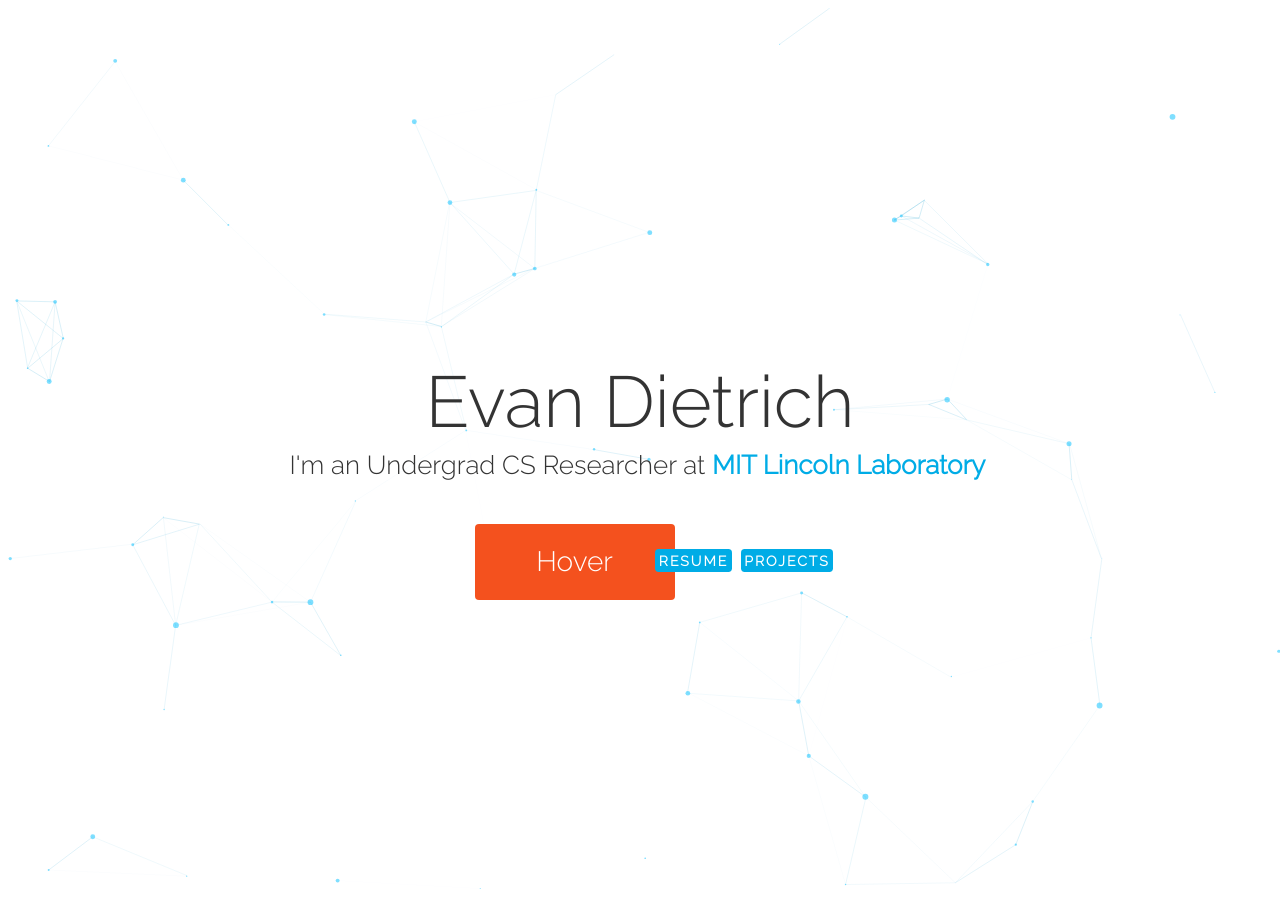
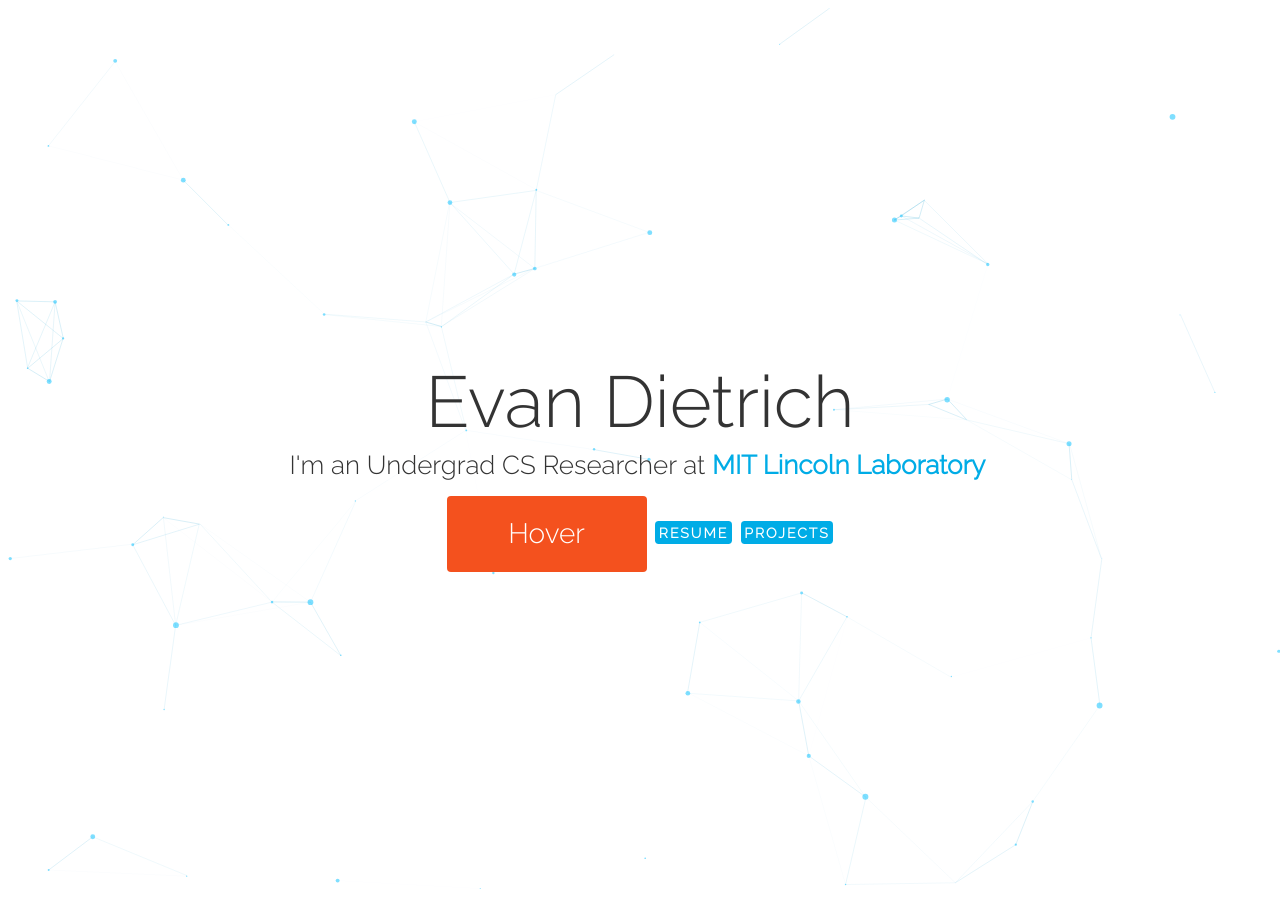
Before and after one commit to EvanDietrich/EvanDietrich.github.io, a Jekyll site: the page index.html, which Jekyll copies as it is, in a window 1280 px wide. Built offline with Jekyll 4.4.1, drawn with Linux system fonts in a browser that asks for light colours; nearby versions of some CDN libraries.

Commit message:
Update index.html

```diff
--- a/index.html
+++ b/index.html
@@ -40,9 +40,8 @@
     			<br><br>
 
 
-          <button class="button" style="vertical-align:middle"><span>Hover </span></button>
-
           <div id= "nav">
+              <button class="button" style="vertical-align:middle"><span>Hover </span></button>
               <a class= "elements" id="resume" href="./EvanWardDietrichResume.pdf" target="_blank"><b>RESUME</b></a>
               <a class= "elements" id="resume" onclick="myFunction()"><b>PROJECTS</b></a>
           </div>
```
